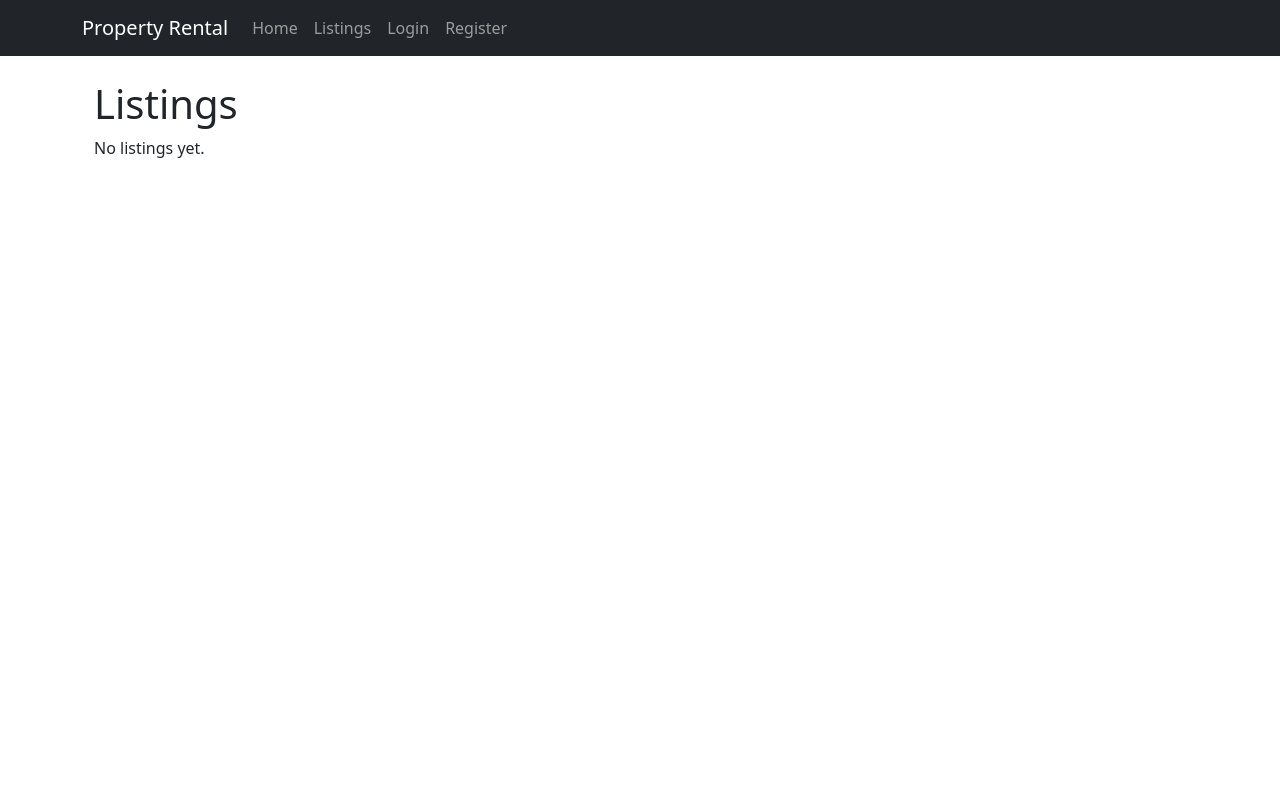
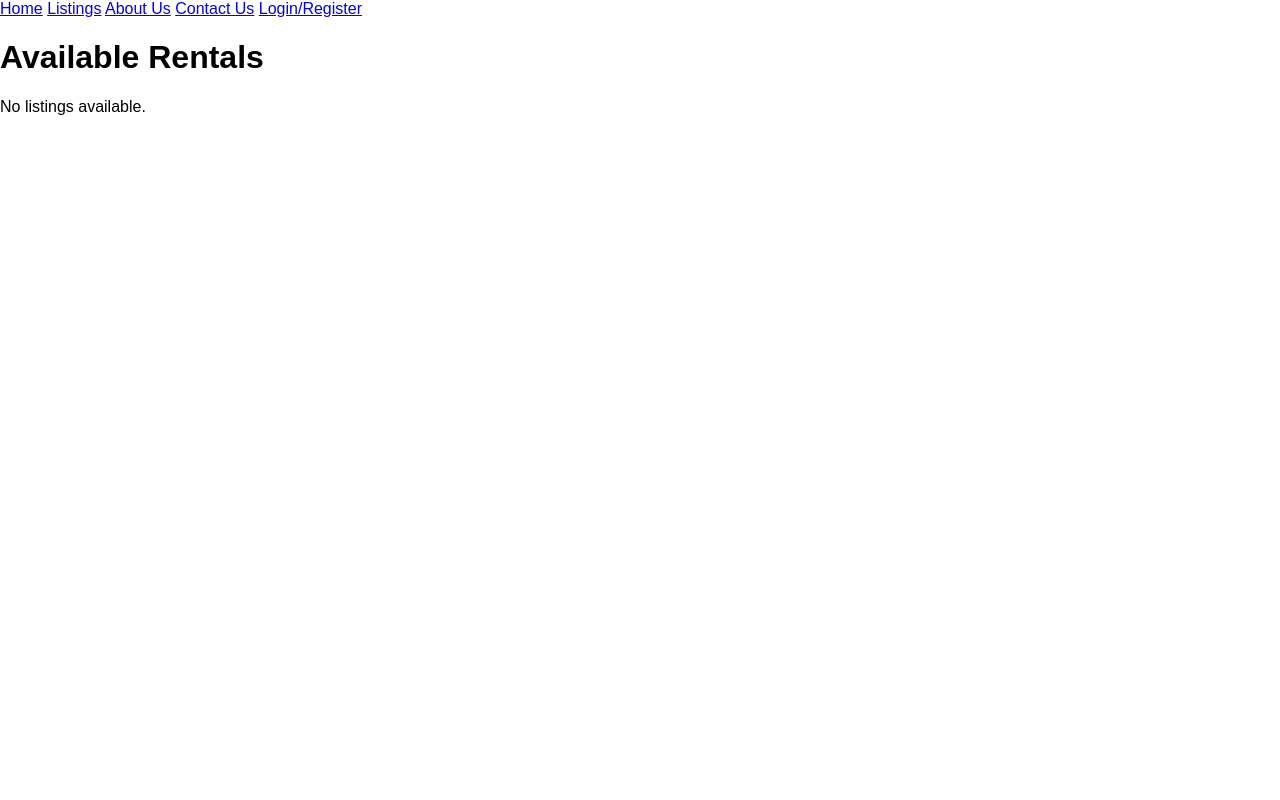
Before and after one commit to andarie1/property_rentals, a Django app: page /listings/ in a window 1280 px wide. Run offline with Django 5.2, Linux system fonts and the light colour scheme; data that the repository does not hold is empty.

Commit message:
Modified htlms urls

```diff
--- a/listings/urls.py
+++ b/listings/urls.py
@@ -1,6 +1,14 @@
 from django.urls import path
-from .views import home
+from . import views
 
 urlpatterns = [
-    path('', home, name='home'),
+    path('', views.home, name='home'),
+    path('listings/', views.listing_list, name='listing_list'),
+    path('listings/<int:id>/', views.listing_detail, name='listing_detail'),
+    path('about/', views.about_us, name='about_us'),
+    path('contact/', views.contact_us, name='contact_us'),
+    path('login_register/', views.login_register, name='login_register'),
+    path('register/', views.register, name='register'),
+    path('login/', views.login_view, name='login'),
+    path('logout/', views.logout_view, name='logout'),
 ]
--- a/listings/views.py
+++ b/listings/views.py
@@ -1,10 +1,57 @@
-from django.shortcuts import render
-from .models import Listing
+from django.shortcuts import render, get_object_or_404, redirect
+from .models import Listing, ListingView
+from django.contrib.auth.forms import UserCreationForm, AuthenticationForm
+from django.contrib.auth import login, logout
 
+
+def home(request):
+    if request.method == 'POST':
+        return redirect('listing_list')
+    return render(request, 'home.html')
 
 def listing_list(request):
     listings = Listing.objects.all()
     return render(request, 'listings.html', {'listings': listings})
 
-def home(request):
-    return render(request, 'listings.html')
+def listing_detail(request, listing_id):
+    listing = get_object_or_404(Listing, id=listing_id)
+
+    if request.user.is_authenticated:
+        ListingView.objects.create(user=request.user, listing=listing)
+
+    return render(request, 'listings.html', {'listing': listing})
+
+def about_us(request):
+    return render(request, 'about_us.html')
+
+def contact_us(request):
+    return render(request, 'contact_us.html')
+
+def login_register(request):
+    return render(request, 'login_register.html')
+#_____________________________________________________________
+def register(request):
+    if request.method == 'POST':
+        form = UserCreationForm(request.POST)
+        if form.is_valid():
+            user = form.save()
+            login(request, user)
+            return redirect('')
+    else:
+        form = UserCreationForm()
+    return render(request, 'register.html', {'form': form})
+
+def login_view(request):
+    if request.method == 'POST':
+        form = AuthenticationForm(request, data=request.POST)
+        if form.is_valid():
+            user = form.get_user()
+            login(request, user)
+            return redirect('')
+    else:
+        form = AuthenticationForm()
+    return render(request, 'login.html', {'form': form})
+
+def logout_view(request):
+    logout(request)
+    return redirect('')
--- a/rental_system/static/css/style.css
+++ b/rental_system/static/css/style.css
@@ -2,31 +2,17 @@ body {
     font-family: sans-serif;
     margin: 0;
     padding: 0;
-        background-color: #f9f9f9;
-        color: #333;
-    }
-
-    nav {
-        display: flex;
-        justify-content: space-around;
-        padding: 20px 0;
-    }
-
-    nav a {
-        text-decoration: none;
-        color: #333;
 }
 
 .hero {
     position: relative;
-        height: 500px;
-        overflow: hidden;
+    text-align: center;
+    color: white;
 }
 
-    .hero video {
+.hero img {
     width: 100%;
-        height: 100%;
-        object-fit: cover;
+    height: auto;
 }
 
 .hero-content {
--- a/rental_system/urls.py
+++ b/rental_system/urls.py
@@ -1,8 +1,9 @@
 from django.contrib import admin
-from django.urls import path
-from listings.views import listing_list
+from django.urls import path, include
+from django.conf import settings
+from django.conf.urls.static import static
 
 urlpatterns = [
+    path('', include('listings.urls')),
     path('admin/', admin.site.urls),
-    path('listings/', listing_list, name='listing_list'),
-]
+] + static(settings.MEDIA_URL, document_root=settings.MEDIA_ROOT)
--- a/templates/listings.html
+++ b/templates/listings.html
@@ -1,25 +1,34 @@
-{% extends 'base.html' %}
 {% load static %}
-
-{% block title %}Listings{% endblock %}
-
-{% block content %}
-<div class="container">
-    <h1 class="mt-4">Listings</h1>
-    <div class="row">
-        {% for listing in listings %}
-        <div class="col-md-4">
-            <div class="card mb-4">
-                <div class="card-body">
-                    <h5 class="card-title">{{ listing.title }}</h5>
-                    <p class="card-text">{{ listing.description|truncatewords:20 }}</p>
-                    <a href="{% url 'listing_detail' listing.id %}" class="btn btn-primary">More</a>
+<html>
+<head>
+    <title>Listings</title>
+    <link rel="stylesheet" href="{% static 'css/style.css' %}">
+</head>
+<body>
+    <nav>
+        <a href="/">Home</a>
+        <a href="/listings/">Listings</a>
+        <a href="/listings/about">About Us</a>
+        <a href="/listings/contact">Contact Us</a>
+        <a href="/listings/login">Login/Register</a>
+    </nav>
+    <div class="listings-container">
+        <h1>Available Rentals</h1>
+        <div class="listings-grid">
+            {% for rental in rentals %}
+                <div class="listing-card">
+                    <img src="{{ rental.photo.url }}" alt="{{ rental.title }}">
+                    <div class="listing-content">
+                        <h2>{{ rental.title }}</h2>
+                        <p>{{ rental.description|truncatechars:100 }}</p>
+                        <p>Price: {{ rental.price }}</p>
+                        <a href="/listings/{{ rental.id }}" class="view-details">View Details</a>
+                    </div>
                 </div>
-            </div>
+            {% empty %}
+                <p>No listings available.</p>
+            {% endfor %}
         </div>
-        {% empty %}
-        <p>No listings yet.</p>
-        {% endfor %}
     </div>
-</div>
-{% endblock %}
+</body>
+</html>
```
Also changed, not shown: other parts of rental_system/static/css/style.css (+4 -26 lines), listings/models.py (+81 -17 lines), rental_system/settings.py (+8 -2 lines), templates/home.html (added, +16 -0 lines), templates/login.html (added, +10 -0 lines), templates/register.html (added, +10 -0 lines), db.sqlite3, rental_system/static/css/amsterdam.jpg (added). Lines whose indentation alone changed are shown as unchanged.
